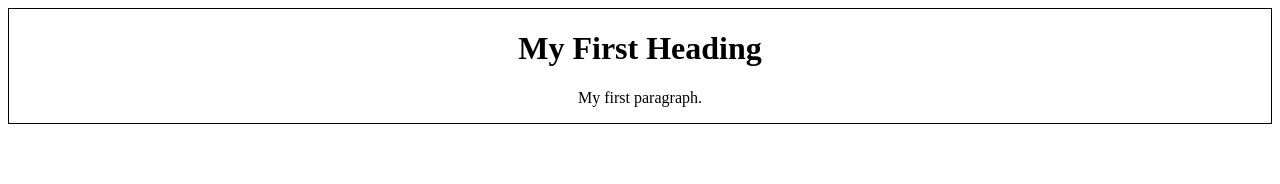
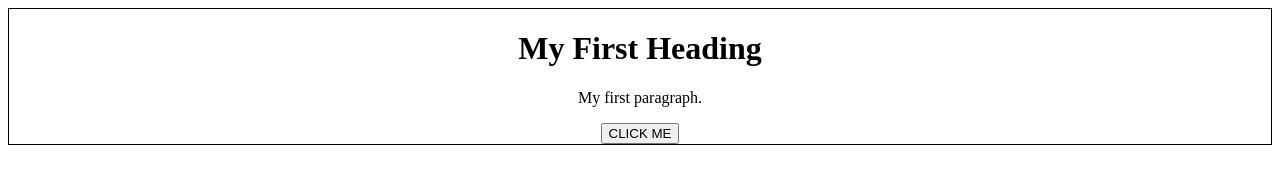
Before and after one commit to elle-b/elle-b.github.io, a plain HTML site: page index.html in a window 1280 px wide. Drawn offline with Linux system fonts and the light colour scheme.

Commit message:
Update index.html

```diff
--- a/index.html
+++ b/index.html
@@ -7,6 +7,7 @@
 <body>
  <h1>My First Heading</h1>
  <p>My first paragraph.</p>
+ <button id="clickable">CLICK ME</button>
 </body>
 
 <script src="script.js">
```
